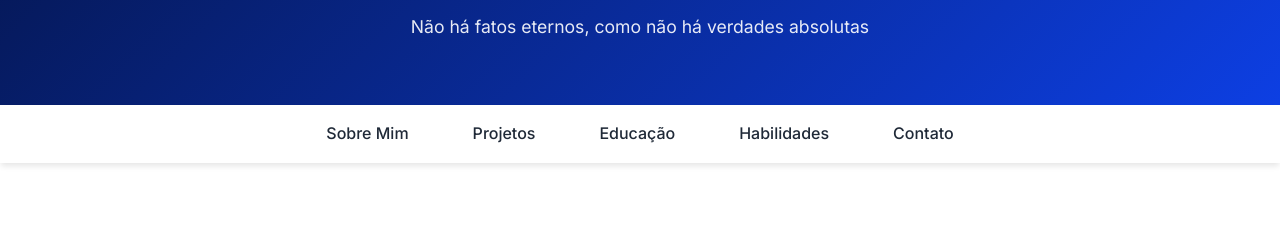
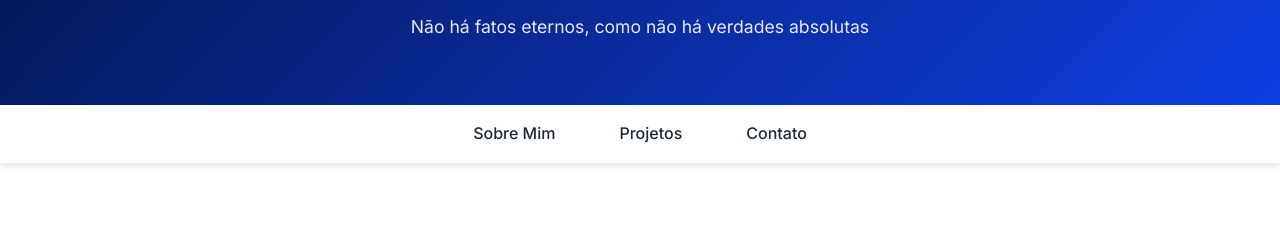
Before and after one commit to opedromarcili/portfolio, a plain HTML site: page index.html in a window 1280 px wide. Shown: the part 184-409 px from the top of the page. Drawn offline with Linux system fonts and the light colour scheme.

Commit message:
Update index.html

```diff
--- a/index.html
+++ b/index.html
@@ -26,8 +26,8 @@
                 <li><a href="#sobre">Sobre Mim</a></li>
                 <!-- <li><a href="#experiencia">Experiência</a></li> -->
                 <li><a href="#portfolio">Projetos</a></li>
-                <li><a href="#educacao">Educação</a></li>
-                <li><a href="#habilidades">Habilidades</a></li>
+                <!-- <li><a href="#educacao">Educação</a></li>
+                <li><a href="#habilidades">Habilidades</a></li> -->
                 <li><a href="#contato">Contato</a></li>
             </ul>
         </div>
```
